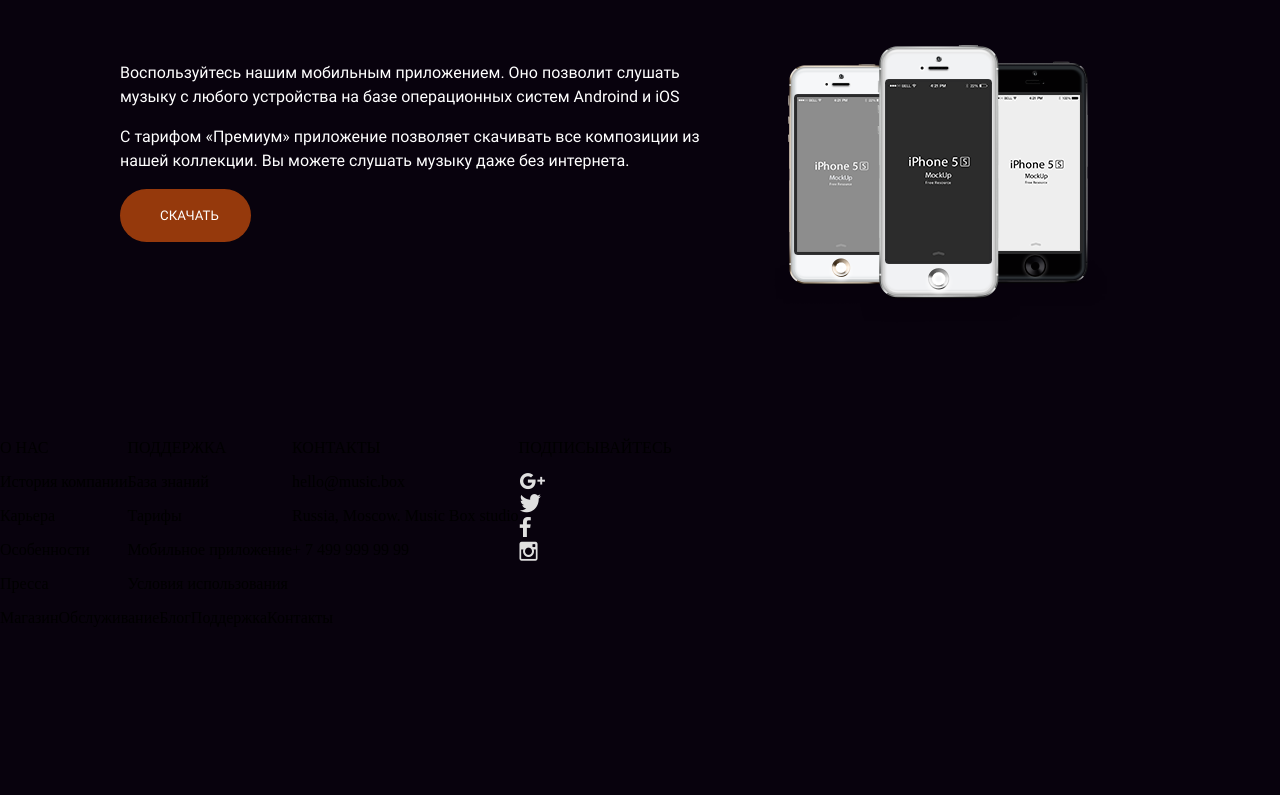
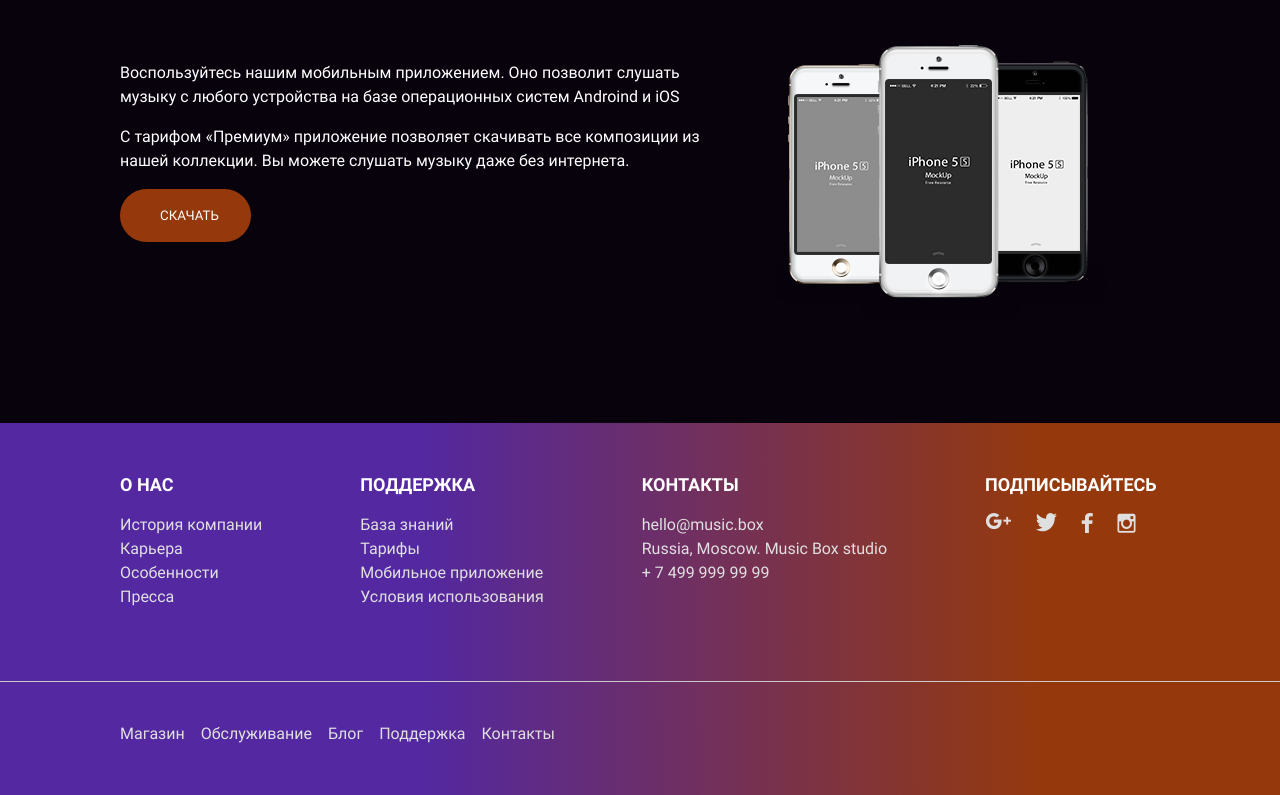
Before and after one commit to rickyspirit/layout-designer-project-lvl2, a website: page src/index.html in a window 1280 px wide. Shown: the part 3349-4144 px from the top of the page. Before the commit the page ends 3976 px from the top, so only its background shows below. Drawn offline with Linux system fonts and the light colour scheme.

Commit message:
add footer

```diff
--- a/src/css/styles.css
+++ b/src/css/styles.css
@@ -644,5 +644,77 @@ h3 {
   max-width: 600px;
 }
 
+.bg-gradient {
+  background: linear-gradient(89.75deg, #5328a1 32.83%, #95390c 81.56%);
+}
+
+h4 {
+  margin: 0 0 15px 0;
+
+  font: 18px/27px "Roboto Bold", sans-serif;
+  color: #FFFFFF;
+}
+
+footer .basic-style {
+  color: #E0E0E0;
+}
+
+footer {
+  padding: 3rem 0 2rem 0;
+}
+
+footer .footer-main {
+  justify-content: space-between;
+}
+
+.icons-row {
+  display: flex;
+}
+
+.icons-row img {
+  margin-right: 24px;
+}
+
+.footer-main {
+  padding: 0 120px 72px 120px;
+}
+
+.footer-bottom {
+  padding: 40px 120px 17px 120px;
+
+  border-top: 1px solid #CACACA;
+}
+
+.footer-bottom * {
+  margin-right: 16px;
+}
+
+.footer-column .basic-style {
+  margin: 0;
+}
+
+@media (max-width: 1000px) {
+  footer .flex-container {
+    flex-direction: column;
+  }
+
+  .footer-main {
+    padding: 14px 20px 42px 20px;
+  }
+
+  .footer-column {
+    margin: 0 0 30px 0;
+  }
+
+  .footer-bottom {
+    padding: 40px 20px 0 20px;
+  }
+
+  .footer-bottom div {
+    margin: 0 0 16px 0;
+  }
+}
+
+
 
 /*# sourceMappingURL=styles.css.map */
--- a/src/index.html
+++ b/src/index.html
@@ -108,42 +108,44 @@
             </div>
             <img src="images/iphone.png" alt="iphone photo">
     </section>
-    <footer>
-        <div class="flex-container">
+    <footer class="bg-gradient">
+        <div class="flex-container footer-main">
             <div class="footer-column">
-                <p class="18px-text">О НАС</p>
-                <p class="basic-text">История компании</p>
-                <p class="basic-text">Карьера</p>
-                <p class="basic-text">Особенности</p>
-                <p class="basic-text">Пресса</p>
+                <h4>О НАС</h4>
+                <p class="basic-style">История компании</p>
+                <p class="basic-style">Карьера</p>
+                <p class="basic-style">Особенности</p>
+                <p class="basic-style">Пресса</p>
             </div>
             <div class="footer-column">
-                <p class="18px-text">ПОДДЕРЖКА</p>
-                <p class="basic-text">База знаний</p>
-                <p class="basic-text">Тарифы</p>
-                <p class="basic-text">Мобильное приложение</p>
-                <p class="basic-text">Условия использования</p>
+                <h4>ПОДДЕРЖКА</h4>
+                <p class="basic-style">База знаний</p>
+                <p class="basic-style">Тарифы</p>
+                <p class="basic-style">Мобильное приложение</p>
+                <p class="basic-style">Условия использования</p>
             </div>
             <div class="footer-column">
-                <p class="18px-text">КОНТАКТЫ</p>
-                <p class="basic-text">hello@music.box</p>
-                <p class="basic-text">Russia, Moscow. Music Box studio</p>
-                <p class="basic-text">+ 7 499 999 99 99</p>
+                <h4>КОНТАКТЫ</h4>
+                <p class="basic-style">hello@music.box</p>
+                <p class="basic-style">Russia, Moscow. Music Box studio</p>
+                <p class="basic-style">+ 7 499 999 99 99</p>
             </div>
             <div class="footer-column">
-                <p class="18px-text">ПОДПИСЫВАЙТЕСЬ</p>
+                <h4>ПОДПИСЫВАЙТЕСЬ</h4>
+                <div class="icons-row">
                 <div><img src="images/Google+.png" alt="Google+ icon"></div>
                 <div><img src="images/Twitter.png" alt="Twitter icon"></div>
                 <div><img src="images/Facebook.png" alt="Facebook icon"></div>
                 <div><img src="images/Instagram.png" alt="Instagram icon"></div>
+                </div>
             </div>
         </div>
-        <div class="flex-container">
-            <div class="basic-text">Магазин</div>
-            <div class="basic-text">Обслуживание</div>
-            <div class="basic-text">Блог</div>
-            <div class="basic-text">Поддержка</div>
-            <div class="basic-text">Контакты</div>
+        <div class="flex-container footer-bottom">
+            <div class="basic-style">Магазин</div>
+            <div class="basic-style">Обслуживание</div>
+            <div class="basic-style">Блог</div>
+            <div class="basic-style">Поддержка</div>
+            <div class="basic-style">Контакты</div>
         </div>
     </footer>
 </body>
```
